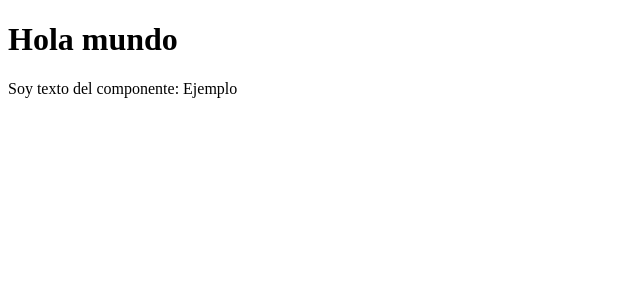
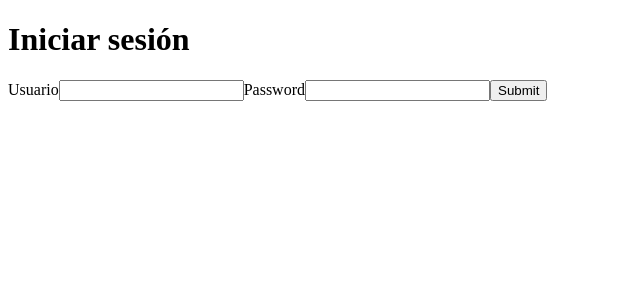
Before and after one commit to NelsonOrtizLeal/Sistema_Escolar_Backend, a React (Vite) app: page / in a window 1280 px wide. Shown: the top 300 px of the page, without its empty margins (0-640 px from the left). Built offline with nearby package versions, Linux system fonts and the light colour scheme.

Commit message:
Add: Componente Login

```diff
--- /dev/null
+++ b/src/Login.jsx
@@ -0,0 +1,32 @@
+import { useState } from 'react';
+import * as API from './services/data.js';
+
+export function Login() {
+
+    const [teacher, setTeacher] = useState({ usuario: '', password: '' })
+
+    async function handleSubmit(e) {
+        e.preventDefault();
+
+        const response = await API.login(teacher.usuario, teacher.password);
+
+        if (response.length != 0) {
+            alert("Usuario correcto.");
+        } else {
+            alert("Usuario o contraseña incorrecta.")
+        }
+    }
+
+    return (
+        <>
+            <h1>Iniciar sesión</h1>
+            <form id="formulario" onSubmit={handleSubmit}>
+                <label>Usuario</label>
+                <input type='text' id="usuario" onChange={event => setTeacher({ ...teacher, usuario: event.target.value })}></input>
+                <label>Password</label>
+                <input type='password' id="password" onChange={event => setTeacher({ ...teacher, password: event.target.value })}></input>
+                <input type="submit" id="enviar" />
+            </form>
+        </>
+    );
+}
--- a/src/main.jsx
+++ b/src/main.jsx
@@ -1,9 +1,10 @@
 import React from 'react'
 import ReactDOM from 'react-dom/client'
-import {App} from './App.jsx'
+//import {App} from './App.jsx'
+import {Login} from './Login.jsx';
 
 ReactDOM.createRoot(document.getElementById('root')).render(
   <React.StrictMode>
-    <App />
+    <Login />
   </React.StrictMode>,
 )
```
